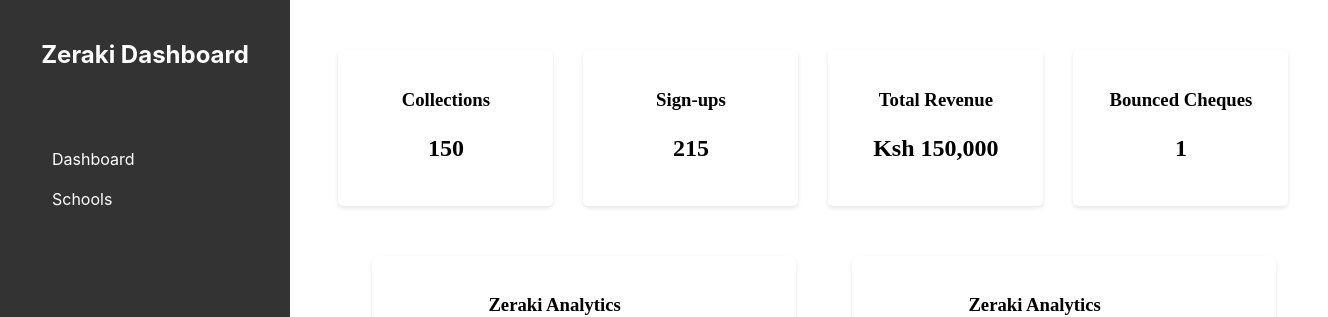
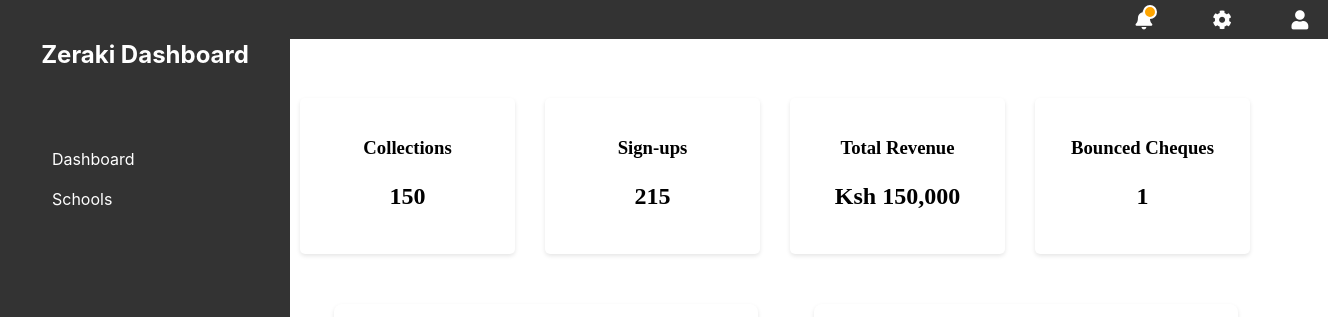
Before and after one commit to kefahwambai/Zeraki, a React (Create React App) app: page / in a window 1280 px wide. Shown: the top 317 px of the page, 1328 px wide, since content can reach past the window. Built offline with nearby package versions, Linux system fonts and the light colour scheme; no server answers; the HTML template or start-up script is replaced by a standard one.

Commit message:
added navbar

```diff
--- a/package.json
+++ b/package.json
@@ -3,6 +3,7 @@
   "version": "0.1.0",
   "private": true,
   "dependencies": {
+    "@fortawesome/fontawesome-free": "^6.5.2",
     "@testing-library/jest-dom": "^5.17.0",
     "@testing-library/react": "^13.4.0",
     "@testing-library/user-event": "^13.5.0",
--- a/public/index.html
+++ b/public/index.html
@@ -10,34 +10,13 @@
       content="Web site created using create-react-app"
     />
     <link rel="apple-touch-icon" href="%PUBLIC_URL%/logo192.png" />
-    <!--
-      manifest.json provides metadata used when your web app is installed on a
-      user's mobile device or desktop. See https://developers.google.com/web/fundamentals/web-app-manifest/
-    -->
     <link rel="manifest" href="%PUBLIC_URL%/manifest.json" />
-    <!--
-      Notice the use of %PUBLIC_URL% in the tags above.
-      It will be replaced with the URL of the `public` folder during the build.
-      Only files inside the `public` folder can be referenced from the HTML.
+    <link rel="stylesheet" href="https://cdnjs.cloudflare.com/ajax/libs/font-awesome/5.15.4/css/all.min.css">
 
-      Unlike "/favicon.ico" or "favicon.ico", "%PUBLIC_URL%/favicon.ico" will
-      work correctly both with client-side routing and a non-root public URL.
-      Learn how to configure a non-root public URL by running `npm run build`.
-    -->
     <title>School Dashboard</title>
   </head>
   <body>
     <noscript>You need to enable JavaScript to run this app.</noscript>
     <div id="root"></div>
-    <!--
-      This HTML file is a template.
-      If you open it directly in the browser, you will see an empty page.
-
-      You can add webfonts, meta tags, or analytics to this file.
-      The build step will place the bundled scripts into the <body> tag.
-
-      To begin the development, run `npm start` or `yarn start`.
-      To create a production bundle, use `npm run build` or `yarn build`.
-    -->
   </body>
 </html>
--- a/src/components/Dashboard/dashboard.css
+++ b/src/components/Dashboard/dashboard.css
@@ -4,13 +4,13 @@
 padding: 20px;
 font-family: 'Arial, sans-serif';
 width: 75vw;
-margin-left: 2.4rem;
 max-width: 1200px;
 }
 
 .top-cards {
 display: flex;
 justify-content: space-between;
+margin-top: 3rem;
 margin-bottom: 20px;
 }
 
@@ -54,4 +54,5 @@
 
 .upcoming-invoices {
 margin-top: 20px;
+margin-left: 2.4rem;
 }
--- a/src/components/Dashboard/dashboard.js
+++ b/src/components/Dashboard/dashboard.js
@@ -4,10 +4,12 @@
 import BarGraph from '../BarGraph/BarGraph';
 import UpcomingInvoices from '../UpcomingInvoices/UpcomingInvoices';
 import './dashboard.css';
+import Navbar from '../Navbar/navbar';
 
 export default function Dashboard() {
   return (
     <div className="dashboard">
+      <Navbar/>
       <div className="top-cards">
         <TopCard title="Collections" value="150" />
         <TopCard title="Sign-ups" value="215" />
--- /dev/null
+++ b/src/components/Navbar/navbar.css
@@ -0,0 +1,50 @@
+.navbar {
+display: flex;
+position: fixed !important;
+margin-top: -2.5rem;
+width: 78vw;
+justify-content: space-between;
+align-items: center;
+padding: 10px 20px;
+background-color: #333;
+color: white;
+font-family: 'Arial, sans-serif';
+z-index:10;
+}
+
+.navbar-brand {
+font-size: 1.5rem;
+font-weight: bold;
+}
+
+.navbar-items {
+display: flex;
+align-items: center;
+gap: 60px;
+}
+
+.navbar-item {
+cursor: pointer;
+position: relative;
+display: flex;
+align-items: center;
+transition: color 0.3s ease;
+}
+
+.navbar-item i {
+font-size: 1.2rem;
+}
+
+.navbar-item:hover {
+color: #ddd;
+}
+.notification-dot {
+position: absolute;
+top: -5px;
+right: -5px;
+width: 10px;
+height: 10px;
+background-color: orange;
+border-radius: 50%;
+border: 2px solid white;
+}
--- /dev/null
+++ b/src/components/Navbar/navbar.js
@@ -0,0 +1,22 @@
+import React from 'react';
+import './navbar.css';
+
+export default function Navbar() {
+  return (
+    <div className="navbar">
+      <div className="navbar-brand"></div>
+      <div className="navbar-items">
+        <div className="navbar-item bell-notification">
+          <i className="fas fa-bell"></i>
+          <span className="notification-dot"></span>
+        </div>
+        <div className="navbar-item">
+          <i className="fas fa-cog"></i>
+        </div>
+        <div className="navbar-item">
+          <i className="fas fa-user"></i>
+        </div>
+      </div>
+    </div>
+  );
+}
--- a/src/components/SchoolDetail/schooldetail.css
+++ b/src/components/SchoolDetail/schooldetail.css
@@ -2,10 +2,13 @@
 display: flex;
 flex-wrap: wrap;
 gap: 20px;
+width: 73vw;
 padding: 10px;
+margin-left: 2.4rem;
 }
 
 .school-details {
+margin-top: 3rem;
 flex: 1 1 calc(33.333% - 20px);
 box-sizing: border-box;
 padding: 10px;
--- a/src/pages/SchoolManagement.js
+++ b/src/pages/SchoolManagement.js
@@ -1,10 +1,12 @@
 import React from 'react';
 import SchoolDetails from '../components/SchoolDetail/SchoolDetails';
 import '../components/Schools/schools.css';
+import Navbar from '../components/Navbar/navbar';
 
 export default function SchoolManagement() {
   return (
     <div className="school-management">
+      <Navbar/>
       <SchoolDetails />
     </div>
   );
```
Also changed, not shown: 1 other file (tests, documents, lock files or other folders).
